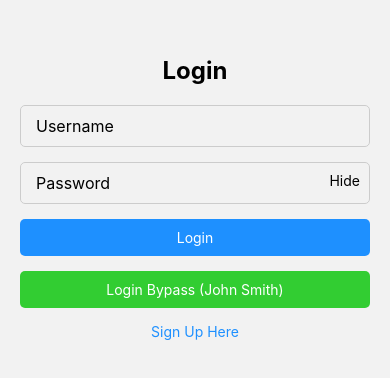
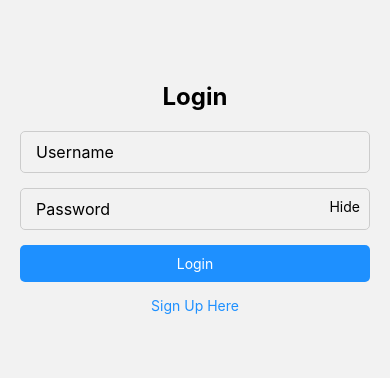
Before and after one commit to chetbackiewicz/elo-sport-comp-mobile, a React Native app: screen /Login in a window 390 px wide. Shown: the part 224-602 px from the top of the page. Built offline with nearby package versions, Linux system fonts and the light colour scheme.

Commit message:
removed bypass functionality

```diff
--- a/src/screens/LoginScreen.jsx
+++ b/src/screens/LoginScreen.jsx
@@ -85,46 +85,6 @@ const LoginScreen = (props) => {
     }
   };
 
-  const handleBypassLogin = async () => {
-    try {
-      const response = await fetch(`${API_BASE_URL}/api/v1/athlete/authorize`, {
-        method: "POST",
-        headers: {
-          "Content-Type": "application/json",
-        },
-        body: JSON.stringify({
-          username: 'jsmith',
-          password: 'password123',
-        }),
-      });
-
-      const data = await response.json();
-      console.log("Bypass login response:", data);
-
-      if (response.ok) {
-        const athleteId = data.athleteId;
-        console.log("Bypass login successful, athlete ID:", athleteId);
-
-        if (!athleteId) {
-          Alert.alert("Error", "Invalid response from server");
-          return;
-        }
-
-        // Just store the ID directly
-        console.log("Storing in Redux:", athleteId);
-        dispatch(setAthleteId(athleteId));
-
-        await AsyncStorage.setItem("athleteId", athleteId.toString());
-        props.navigation.navigate("Home", { initialRoute: 'Challenge' });
-      } else {
-        Alert.alert("Error", data.error || "Login bypass failed");
-      }
-    } catch (error) {
-      console.error("Bypass login error:", error);
-      Alert.alert("Error", "Could not connect to the server");
-    }
-  };
-
   return (
     <ScrollView contentContainerStyle={styles.container}>
       <Text style={styles.title}>Login</Text>
@@ -156,10 +116,6 @@ const LoginScreen = (props) => {
 
       <TouchableOpacity style={styles.button} onPress={handleLogin}>
         <Text style={styles.buttonText}>Login</Text>
-      </TouchableOpacity>
-
-      <TouchableOpacity style={[styles.button, styles.bypassButton]} onPress={handleBypassLogin}>
-        <Text style={styles.buttonText}>Login Bypass (John Smith)</Text>
       </TouchableOpacity>
 
       <TouchableOpacity onPress={() => props.navigation.navigate('Registration')}>
@@ -196,9 +152,6 @@ const styles = StyleSheet.create({
     padding: 10,
     marginBottom: 15,
   },
-  bypassButton: {
-    backgroundColor: '#32cd32',
-  },
   buttonText: {
     color: '#fff',
     textAlign: 'center',
@@ -211,7 +164,7 @@ const styles = StyleSheet.create({
     position: 'absolute',
     right: 10,
     top: 10,
-  },
+  }
 });
 
 export default LoginScreen;
```
